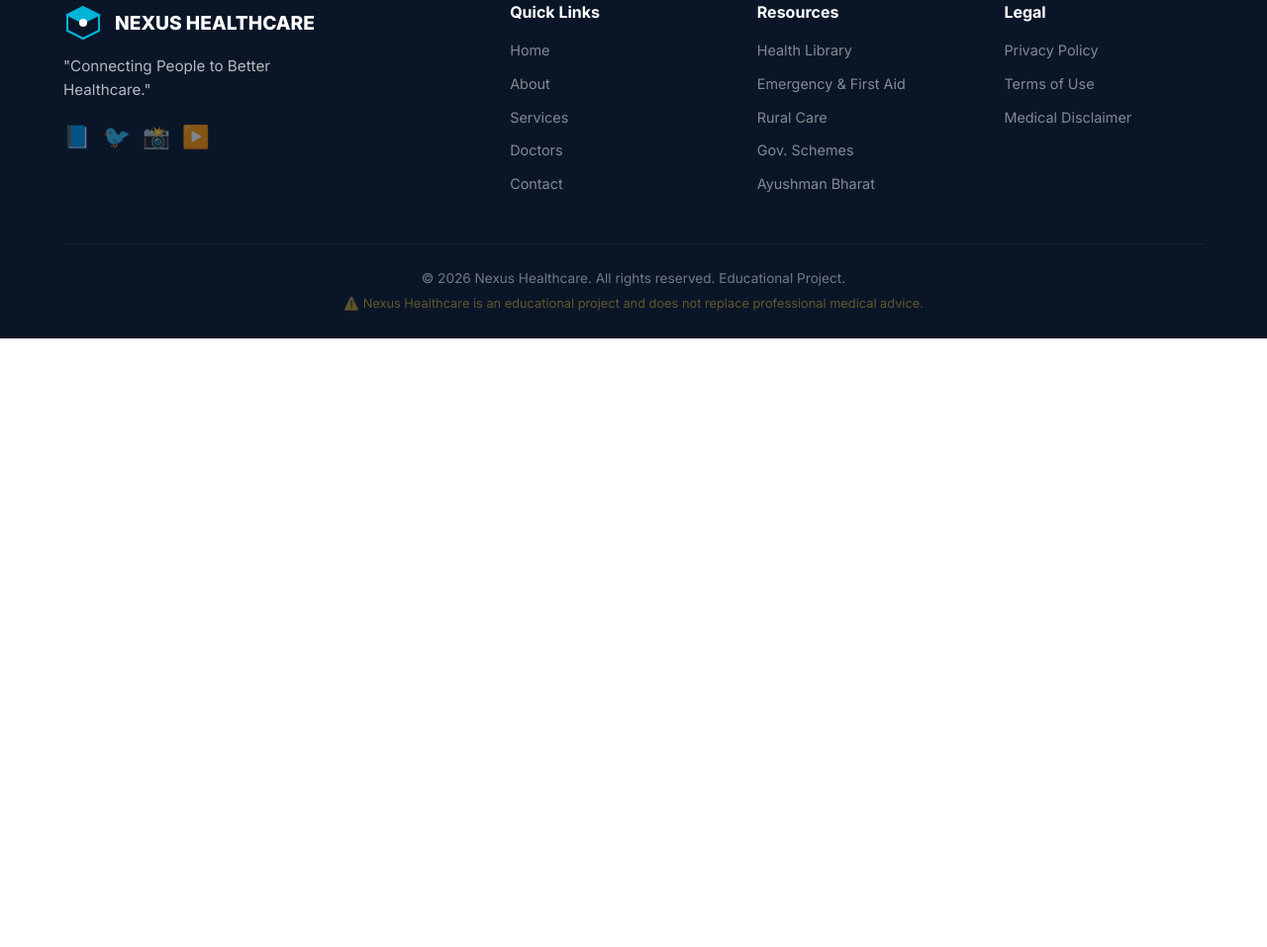
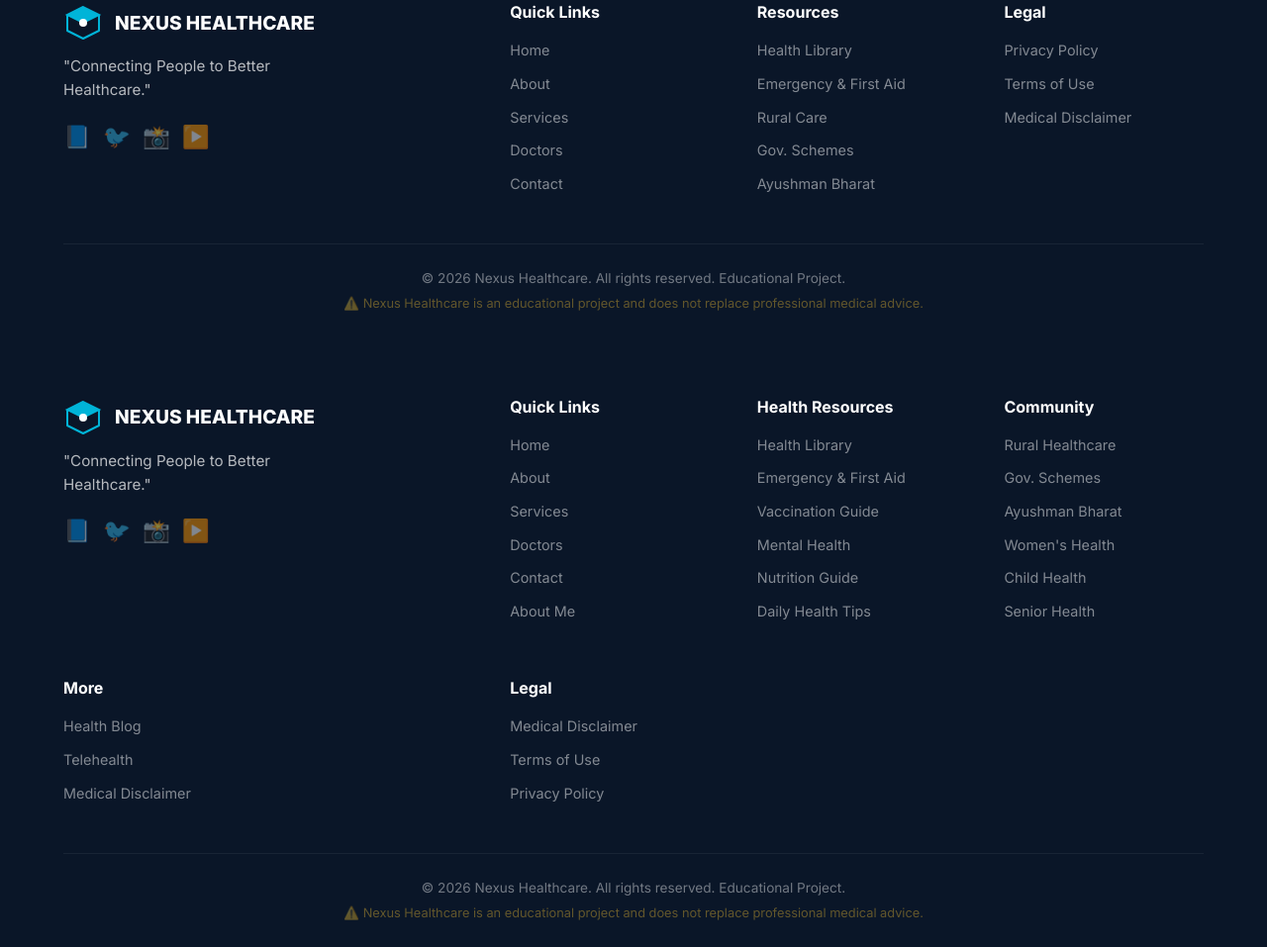
Before and after one commit to vaibhavaayansh-alt/nexus-healthcare, a plain HTML site: page health-library.html in a window 1280 px wide. Shown: the part 2286-3243 px from the top of the page at 99% size. Before the commit the page ends 2628 px from the top, so only its background shows below. Drawn offline with Linux system fonts and the light colour scheme.

Commit message:
Add footer section with links and legal information
Added footer section with branding, quick links, health resources, community information, and legal disclaimers.

```diff
--- a/health-library.html
+++ b/health-library.html
@@ -690,5 +690,88 @@
             });
         });
     </script>
+    <!-- ==================== FOOTER ==================== -->
+<footer class="footer">
+    <div class="container">
+        <div class="footer-grid">
+            <div class="footer-brand">
+                <div class="footer-logo">
+                    <svg viewBox="0 0 40 40" fill="none" xmlns="http://www.w3.org/2000/svg" width="40" height="40">
+                        <path d="M20 4L4 12L20 20L36 12L20 4Z" fill="#00B4D8" stroke="#00B4D8" stroke-width="2"/>
+                        <path d="M4 12L4 28L20 36L36 28L36 12" stroke="#00B4D8" stroke-width="2" stroke-linejoin="round"/>
+                        <circle cx="20" cy="20" r="4" fill="#FFFFFF"/>
+                    </svg>
+                    <span>NEXUS HEALTHCARE</span>
+                </div>
+                <p>"Connecting People to Better Healthcare."</p>
+                <div class="footer-social">
+                    <a href="#" aria-label="Facebook">📘</a>
+                    <a href="#" aria-label="Twitter">🐦</a>
+                    <a href="#" aria-label="Instagram">📸</a>
+                    <a href="#" aria-label="YouTube">▶️</a>
+                </div>
+            </div>
+
+            <div class="footer-links">
+                <h4>Quick Links</h4>
+                <ul>
+                    <li><a href="./index.html">Home</a></li>
+                    <li><a href="./about.html">About</a></li>
+                    <li><a href="./services.html">Services</a></li>
+                    <li><a href="./doctors.html">Doctors</a></li>
+                    <li><a href="./contact.html">Contact</a></li>
+                    <li><a href="./about-me.html">About Me</a></li>
+                </ul>
+            </div>
+
+            <div class="footer-links">
+                <h4>Health Resources</h4>
+                <ul>
+                    <li><a href="./health-library.html">Health Library</a></li>
+                    <li><a href="./emergency.html">Emergency & First Aid</a></li>
+                    <li><a href="./vaccination-guide.html">Vaccination Guide</a></li>
+                    <li><a href="./mental-health.html">Mental Health</a></li>
+                    <li><a href="./nutrition-guide.html">Nutrition Guide</a></li>
+                    <li><a href="./health-tips.html">Daily Health Tips</a></li>
+                </ul>
+            </div>
+
+            <div class="footer-links">
+                <h4>Community</h4>
+                <ul>
+                    <li><a href="./rural-care.html">Rural Healthcare</a></li>
+                    <li><a href="./government-schemes.html">Gov. Schemes</a></li>
+                    <li><a href="./ayushman-bharat.html">Ayushman Bharat</a></li>
+                    <li><a href="./women-health.html">Women's Health</a></li>
+                    <li><a href="./child-health.html">Child Health</a></li>
+                    <li><a href="./senior-health.html">Senior Health</a></li>
+                </ul>
+            </div>
+
+            <div class="footer-links">
+                <h4>More</h4>
+                <ul>
+                    <li><a href="./blog.html">Health Blog</a></li>
+                    <li><a href="./telehealth.html">Telehealth</a></li>
+                    <li><a href="./medical-disclaimer.html">Medical Disclaimer</a></li>
+                </ul>
+            </div>
+
+            <div class="footer-legal">
+                <h4>Legal</h4>
+                <ul>
+                    <li><a href="./medical-disclaimer.html">Medical Disclaimer</a></li>
+                    <li><a href="#">Terms of Use</a></li>
+                    <li><a href="#">Privacy Policy</a></li>
+                </ul>
+            </div>
+        </div>
+        <div class="footer-bottom">
+            <p>&copy; 2026 Nexus Healthcare. All rights reserved. Educational Project.</p>
+            <p class="footer-disclaimer">⚠️ Nexus Healthcare is an educational project and does not replace professional medical advice.</p>
+        </div>
+    </div>
+</footer>
 </body>
+</html>
                                                                                                                                         </html>
```
